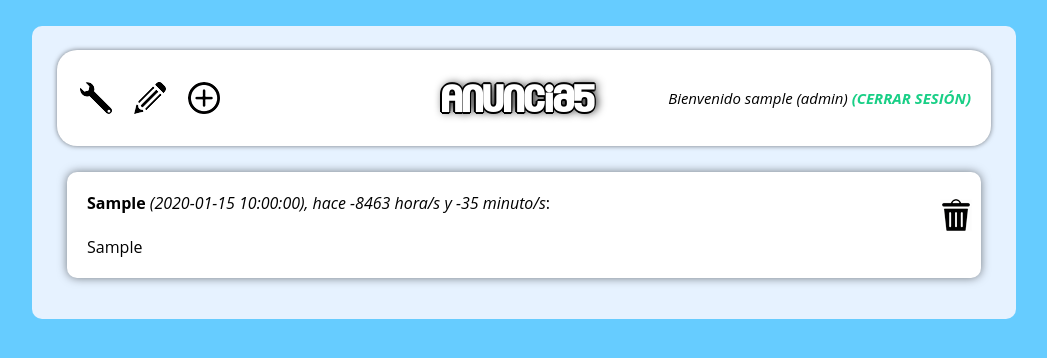
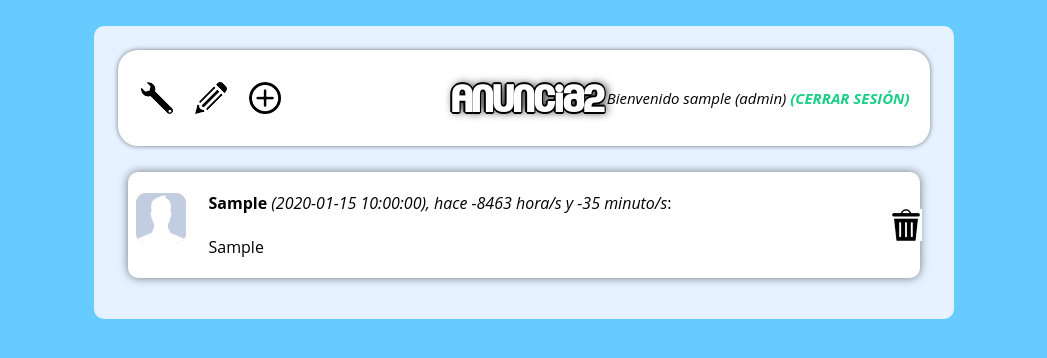
Before and after one commit to Giantswing/Anuncia2, a PHP site: page / in a window 1280 px wide. Shown: the top 358 px of the page, without its empty margins (116-1163 px from the left). Run offline with PHP 8.4, Linux system fonts and the light colour scheme; the visitor is signed in with stand-in values (Sample User, id 1); tables that the repository leaves empty or names only in its code hold one stand-in row (values such as "Sample post").

Commit message:
profile pics working

```diff
--- a/css/estilos.css
+++ b/css/estilos.css
@@ -37,7 +37,7 @@ input {
 	text-align : center;
 	margin : auto;
 	top : 50%;
-	left : 22%;
+	left : 19%;
 	width : 40vw;
 	transform : translateY(-50%);
 
@@ -65,8 +65,8 @@ input {
 .main {
 		background-color : #e6f2ff;
 		margin : 1%;
-		margin-left : 10%;
-		margin-right : 10%;
+		margin-left : 15%;
+		margin-right : 15%;
 		padding : 2%;
 		border-radius : 10px;
 }
@@ -121,12 +121,12 @@ input {
 	content-align : center;
 }
 
-#errormsj {
+.errormsj {
 		color : red;
 		text-align : center;
 }
 
-#confirmacionmsj {
+.confirmacionmsj {
 		color : green;
 		text-align : center;
 }
@@ -216,17 +216,18 @@ input {
 
 .interactiveButton {
 	font-weight : bold;
-	background-color : #ffb366;
 	transform : scale(1);
 	transition : 0.1s;
 }
 
+.interactiveButton,img{
+	background-color : #ffb366;
+}
 
 .msjHolder{
   border-collapse:separate;
   border-spacing: 0 1em;
   width: 100%;
-
 }
 .mensaje {
 	background-color : white;
@@ -238,12 +239,28 @@ input {
 	box-shadow : 0px 0px 10px rgba(0,0,0,0.5);
 }
 
+.textoMensaje {
+	position: relative;
+	left: 60px;
+	width : 96%;
+}
+
 .borrarMsgBtn {
 	position : absolute;
 	top : 25%;
 	right : 1%;
 	z-index : 15;
 }
+
+.imagenMensaje {
+	position : absolute;
+	top : 20%;
+	left: 1%;
+	z-index : 10;
+	width : 50px;
+	border-radius : 10px;
+}
+
 
 #bigProfilePic {
 	display:block;
@@ -254,6 +271,7 @@ input {
 }
 
 
+
 input {
 	    margin-left: auto;
 		margin-right: auto;
--- a/index.php
+++ b/index.php
@@ -63,7 +63,7 @@ if(isset($_SESSION['rol'])){
 	<body>
 		<div class = "main">
 			<div id = "banner">
-					<h1 id = "bannerText"><a href="./index.php">Anuncia5</a></h1>
+					<h1 id = "bannerText"><a href="./index.php">Anuncia2</a></h1>
 					<?php if(isset($mensajeBanner)) echo $mensajeBanner; ?>
 					<table>
 						<tr id = "botonesBarra">
@@ -107,24 +107,31 @@ if(isset($_SESSION['rol'])){
 
 
 				//echo "<script>alert('$horasPasadas[0]');</script>";
+				if(file_exists('./img/profilePics/'.$fila['usuario'].'_profilepic.jpg')){
+					echo "<tr><td class = 'mensaje'><img class='imagenMensaje' src='./img/profilePics/$fila[usuario]_profilepic.jpg'><div class='textoMensaje'>";
+				}
+				else{
+					echo "<tr><td class = 'mensaje'><img class='imagenMensaje' src='./img/profilePics/user_profilepic.jpg'><div class='textoMensaje'>";
+				}
 
 				if(isset($_SESSION['rol'])){
 					if($_SESSION['rol'] == 'admin'){
-						echo "<tr><td class = 'mensaje'><div class = 'infoMensaje'><b>$fila[usuario]</b> <i>($fila[fecha]), $tiempoMensaje</i>:</div><a class = 'borrarMsgBtn'
-						href = './index.php?borrarMsg=$fila[id]&autor=$fila[usuario]'><img class = 'interactiveButton' src = './img/deleteIcon.png'></a><br>$fila[mensaje]</td></tr>";
+						echo "<div class = 'infoMensaje'><b>$fila[usuario]</b> <i>($fila[fecha]), $tiempoMensaje</i>:</div><a class = 'borrarMsgBtn'
+						href = './index.php?borrarMsg=$fila[id]&autor=$fila[usuario]'><img class = 'interactiveButton' src = './img/deleteIcon.png'></a><br>$fila[mensaje]";
 					}
 					else{
 						if($fila['usuario'] == $_SESSION['login']){
-							echo "<tr><td class = 'mensaje'><div class = 'infoMensaje'><b>$fila[usuario]</b> <i>($fila[fecha]), $tiempoMensaje</i>:</div><a class = 'borrarMsgBtn'
-							href = './index.php?borrarMsg=$fila[id]&autor=$fila[usuario]'><img class = 'interactiveButton' src = './img/deleteIcon.png'></a><br>$fila[mensaje]</td></tr>";
+							echo "<div class = 'infoMensaje'><b>$fila[usuario]</b> <i>($fila[fecha]), $tiempoMensaje</i>:</div><a class = 'borrarMsgBtn'
+							href = './index.php?borrarMsg=$fila[id]&autor=$fila[usuario]'><img class = 'interactiveButton' src = './img/deleteIcon.png'></a><br>$fila[mensaje]";
 						}
 						else
-							echo "<tr><td class = 'mensaje'><div class = 'infoMensaje'><b>$fila[usuario]</b> <i>($fila[fecha]), $tiempoMensaje</i>:</div><br>$fila[mensaje]</td></tr>";
+							echo "<div class = 'infoMensaje'><b>$fila[usuario]</b> <i>($fila[fecha]), $tiempoMensaje</i>:</div><br>$fila[mensaje]";
 					}
 				}
 				else
-					echo "<tr><td class = 'mensaje'><div class = 'infoMensaje'><b>$fila[usuario]</b> <i>($fila[fecha]), $tiempoMensaje</i>:</div><br>$fila[mensaje]</td></tr>";
+					echo "<div class = 'infoMensaje'><b>$fila[usuario]</b> <i>($fila[fecha]), $tiempoMensaje</i>:</div><br>$fila[mensaje]";
 
+				echo "</div></td></tr>";
 			}
 
 			?>
--- a/instalar/instalar.php
+++ b/instalar/instalar.php
@@ -28,8 +28,7 @@ if(isset($_POST['instala'])){
 					password VARCHAR(512) NOT NULL,
 					rol ENUM('admin','registrado','noactivo') NOT NULL,
 					nombre VARCHAR(512),
-					apellidos VARCHAR(512),
-					imagenperfil VARCHAR(512)
+					apellidos VARCHAR(512)
 					);";
 
 			$sql[]="CREATE TABLE IF NOT EXISTS anuncios(
--- a/registrado/iniciosesion.php
+++ b/registrado/iniciosesion.php
@@ -48,11 +48,11 @@ if(isset($_POST['inicio'])){ //si se ha pulsado el botón en el formulario
 							header("Location:../index.php");
 						}
 						else {
-							$errormsj = "<br><div id='errormsj'>Su cuenta aun no ha sido activada</div>";
+							$errormsj = "<br><div class='errormsj'>Su cuenta aun no ha sido activada</div>";
 						}
 
 			} else {
-				$errormsj = "<br><div id='errormsj'>Error en las credenciales</div>";
+				$errormsj = "<br><div class='errormsj'>Error en las credenciales</div>";
 			}
 }
 ?>
```
Also changed, not shown: registrado/editarperfil.php (+44 -6 lines), registrado/registro.php (+5 -5 lines), img/profilePics/admin_profilepic.jpg, img/profilePics/juan_profilepic.jpg (added).
